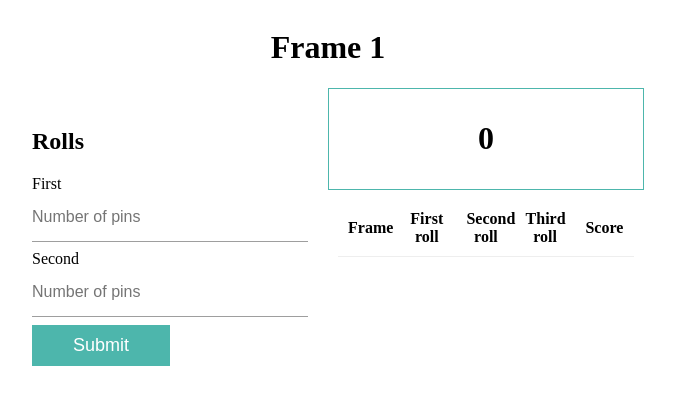
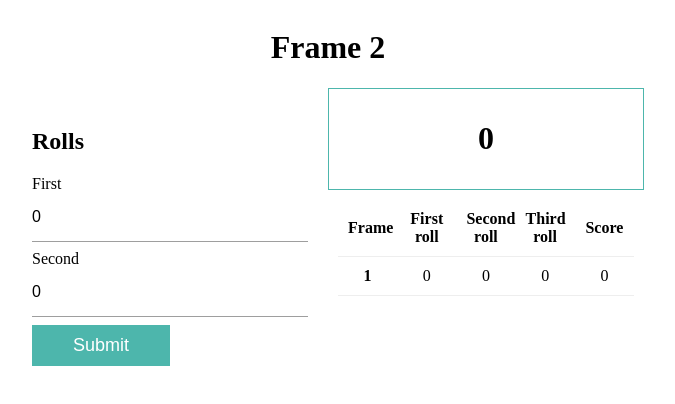
Before and after one commit to omoskalenko/bowling_score_calculator, a React (Create React App) app: page / in a window 1280 px wide. Both pictures are taken after a click on the button "Submit". Shown: the top 404 px of the page, without its empty margins (312-987 px from the left). Built offline with nearby package versions, Linux system fonts and the light colour scheme.

Commit message:
Рефакторинг

```diff
--- a/src/App.js
+++ b/src/App.js
@@ -17,31 +17,59 @@ function App() {
   // Контроллер подсчета баллов
   const [controller] = useState(new Controller())
 
-  const prepareFrames = (frames) => {
-    return JSToJSON({ frames })
-  }
+  const [error, setError] = useState(null)
+
+  // По обмену данными между контроллером и компонентом для вычисления счета
+  const calculateScore = useCallback((frames) => {
+    try {
+           /**
+    * Поготовка данных для отправки в контроллер в виде JSON
+    * {
+    *  "frames": [
+    *    {"first": 3, "second": 4},
+    *    {"first": 10, "second": 0},
+    *    ...
+    *  ]
+    * }
+    */
+   const outputJSONFrames = JSToJSON({ frames })
+   console.log("calculateScore -> outputJSONFrames", outputJSONFrames)
+   // Получение результата подсчета очков
+   const inputJSONScore = controller.getScore(outputJSONFrames)
+   console.log("calculateScore -> inputJSONScore", inputJSONScore)
+   // Парсинг JSON в JS
+   const score = JSONtoJS(inputJSONScore).score
+   return score
+    } catch(error) {
+     setError(`Сalculation error ${error?.message}, try again`)
+   }
+ }, [controller])
+
+  // Получение состояния игры
+  const getGameInfo = useCallback((frames) => {
+    try {
+      const score = calculateScore(frames)
+      // Получение состояния игры у контроллера - номер счета, список результатов всех сыгранных фреймов
+      const { frameNumber, results } = controller.gameState
+
+      return {
+        score,
+        frameNumber,
+        results,
+      }
+    } catch(error) {
+      setError(`Error getting game data ${error?.message}, try again`)
+    }
+  }, [controller, calculateScore])
 
   useEffect(() => {
-    // Получение счета при изменении frames, передача frames в JSON формате:
-    // {
-    //   "frames": [
-    //   {"first": 3, "second": 4},
-    //   {"first": 10, "second": 0},
-    //   ...
-    //   ]
-    //  }
-    const scoreJSON = controller.getScore(prepareFrames(frames))
-    // Парсинг JSON в JS
-    const score = JSONtoJS(scoreJSON).score
-    // Получение номера текущего фрейма
-    const frameNumber = controller.frameNumber
-    // Получение результатов всех фреймов
-    const results = controller.results
+    // Получение состояния игры по результатам сыгранного фрейма
+    const { score, frameNumber, results } = getGameInfo(frames)
 
     setScore(score)
     setFrameNumber(frameNumber)
     setScoreHistory(results)
-  }, [controller, frames])
+  }, [controller, frames, getGameInfo])
 
   // Обработчкик для получения данных из формы и сохранение в стэйт
   const handleSubmit = useCallback(values => {
@@ -53,7 +81,7 @@ function App() {
         <h1>Frame {frameNumber}</h1>
         <div className="row">
           <div className="col">
-            <Form frameNumber={frameNumber} end={frames.length === 10} onSubmit={handleSubmit} />
+            <Form frameNumber={frameNumber} end={frames.length === 10} onSubmit={handleSubmit} error={error} />
           </div>
           <div className="col">
             <Score score={score} />
--- a/src/components/Form/index.jsx
+++ b/src/components/Form/index.jsx
@@ -1,15 +1,22 @@
 import React, { useState } from 'react'
 import Input from '../Input'
+
+const initialState = { first: 0, second: 0, third: 0}
 
 const Form = ({
   onSubmit,
   frameNumber,
-  end
+  end,
+  error,
 }) => {
-  const [rolls, setRolls] = useState({})
+  const [rolls, setRolls] = useState(initialState)
 
+  const resetInputValue = () => {
+    setRolls({ first: 0, second: 0, third: 0})
+  }
   // Обработчик отправки данных формы
   const handleSubmit = e => {
+    const { first, second, third} = rolls
     e.preventDefault()
     // Предупреждение если заполнены не все поля
     if (Object.values(rolls).length < 2) {
@@ -27,7 +34,9 @@ const Form = ({
     } else if (frameNumber === 10 && (rolls.first + rolls.second +rolls.third) > 30) {
       alert('The amount of pins knocked down must not exceed 30')
     }
-    onSubmit(rolls)
+    const result = frameNumber !== 10 ? { first, second } : { first, second, third }
+    onSubmit(result)
+    resetInputValue()
   }
 
   // Обработчких изменения данных полей формы
@@ -43,6 +52,7 @@ const Form = ({
     <form className="main-form" onSubmit={handleSubmit}>
       <div className="input-group">
         <h2>Rolls</h2>
+        {error && <h3>{error}</h3>}
         <Input name="First" onChange={handleChange} rolls={rolls}/>
         <Input name="Second" onChange={handleChange} rolls={rolls}/>
         {/* Если это последний фрейм и выбит страйк или спэа то отображается инпут для ввода третьего броска */}
--- a/src/components/Frames/index.jsx
+++ b/src/components/Frames/index.jsx
@@ -19,7 +19,7 @@ const Frames = ({
       {scoreHistory.map((frame, i) => {
         const { first, second, third, score } = frame
         return (
-        <tr>
+        <tr key={first}>
           <th>{i + 1}</th>
           <td>{first}</td>
           <td>{second}</td>
--- a/src/controller/index.js
+++ b/src/controller/index.js
@@ -18,6 +18,13 @@ export default class Controller {
 
   get results() {
     return this._results
+  }
+
+  get gameState() {
+    return {
+      frameNumber: this.frameNumber,
+      results: this.results,
+    }
   }
 
   // Установка следующего фрейма
```
